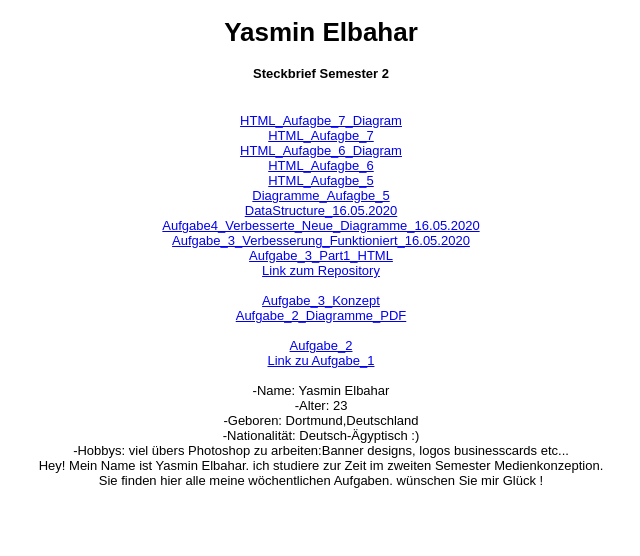
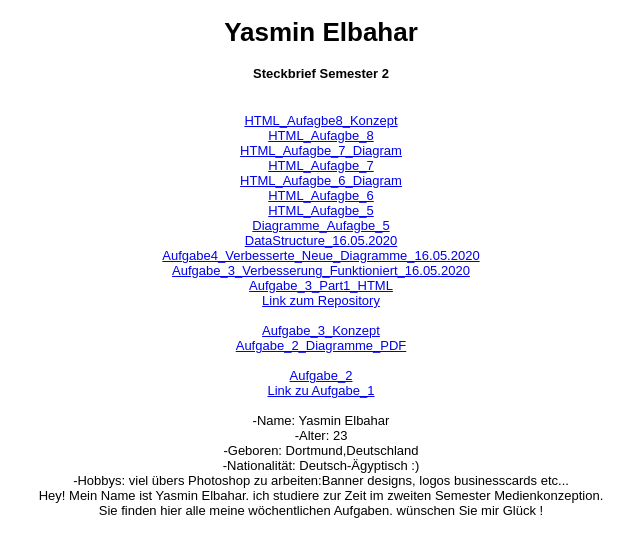
Before and after one commit to YasminElbahar/Eia2Aufgaben, a plain HTML site: page steckbrief/steckbrief.htm in a window 1280 px wide. Shown: the whole page, without its empty margins (319-959 px from the left). Drawn offline with Linux system fonts and the light colour scheme.

Commit message:
Update steckbrief.htm

```diff
--- a/steckbrief/steckbrief.htm
+++ b/steckbrief/steckbrief.htm
@@ -19,6 +19,10 @@ body {
 
 
 		<h4>Steckbrief Semester 2</h4> <br>
+		<center><a href="https://yasminelbahar.github.io/Eia2Aufgaben/Canvas/Aufgabe_8.pdf" target="_blank">HTML_Aufagbe8_Konzept</a></center
+		<br>
+		<center><a href="https://yasminelbahar.github.io/Eia2Aufgaben/Canvas/Canvas.html" target="_blank">HTML_Aufagbe_8</a></center
+		<br>
 		<center><a href="https://yasminelbahar.github.io/Eia2Aufgaben/Aufgabe_7/DatabaseDiagram.png" target="_blank">HTML_Aufagbe_7_Diagram</a></center
 		<br>
 		<center><a href="https://yasminelbahar.github.io/Eia2Aufgaben/Aufgabe_7/Aufgabe3.2.html" target="_blank">HTML_Aufagbe_7</a></center
```
